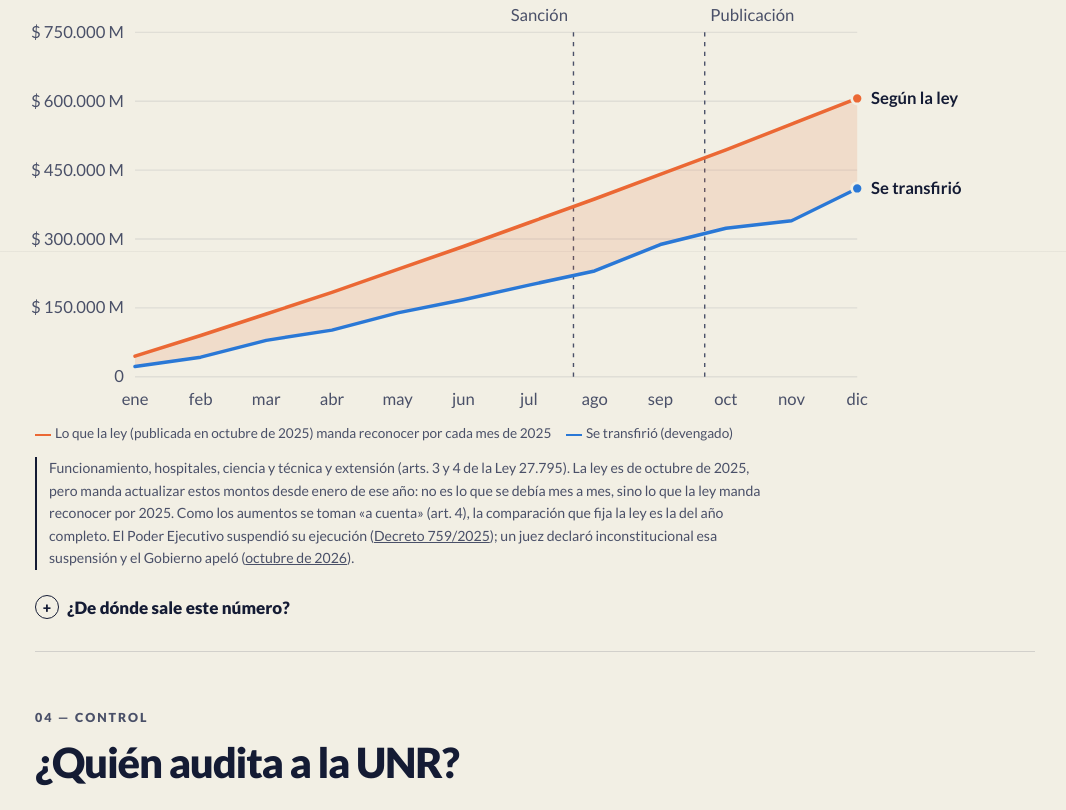
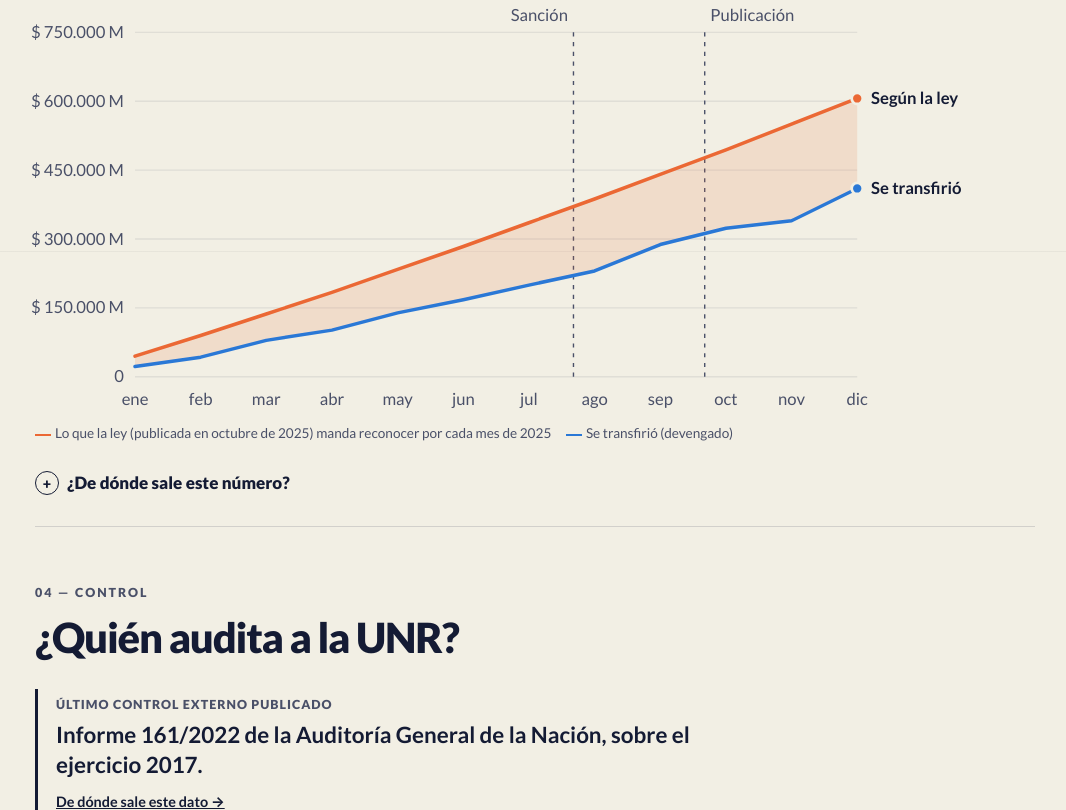
Before and after one commit to francofranzini/unr-transparente, a FastAPI app: page / in a window 1280 px wide. Shown: the part 3749-4559 px from the top of the page, without its empty margins (105-1171 px from the left). Run offline with FastAPI, Linux system fonts and the light colour scheme; some libraries are stand-ins or nearby versions.

Commit message:
Transferencias: sin el párrafo bajo el gráfico; su contenido pasa al artículo
Co-Authored-By: Claude Opus 5.5 <noreply@anthropic.com>

```diff
--- a/app/templates/_seccion_transferencias.html
+++ b/app/templates/_seccion_transferencias.html
@@ -140,22 +140,6 @@
       {% endif %}
     </figure>
 
-    <p class="aviso" data-anio="2025">Funcionamiento, hospitales, ciencia y técnica y extensión (arts. 3 y 4 de la Ley 27.795).
-       La ley es de octubre de 2025, pero manda actualizar estos montos desde enero de ese año: no es lo que se debía
-       mes a mes, sino lo que la ley manda reconocer por 2025. Como los aumentos se toman «a cuenta» (art. 4), la
-       comparación que fija la ley es la del año completo.
-       El Poder Ejecutivo suspendió su ejecución
-       (<a href="{{ evento }}ley-27795-promulgacion" hx-get="{{ evento }}ley-27795-promulgacion" hx-target="#ficha-contenido">Decreto 759/2025</a>);
-       un juez declaró inconstitucional esa suspensión y el Gobierno apeló
-       (<a href="{{ evento }}ley-27795-fallo-fondo" hx-get="{{ evento }}ley-27795-fallo-fondo" hx-target="#ficha-contenido">octubre de 2026</a>).</p>
-    {% if anios|length > 1 %}
-    <p class="aviso" data-anio="{{ actual }}" hidden>Para {{ actual }} la ley no fija cuánto corresponde: los arts. 3 y 4 solo
-       regulan 2025. La referencia en gris aplica a {{ actual }} la misma regla del art. 4 (actualizar cada dos meses por
-       inflación); la ley no lo pide. Va de {{ ej.detalle.ventana_actual }}, el último mes completo.
-       <a href="{{ evento }}estado-ley-27795-octubre-2026" hx-get="{{ evento }}estado-ley-27795-octubre-2026" hx-target="#ficha-contenido">Estado de la ley a octubre de 2026</a>:
-       la ejecución sigue suspendida por el Decreto 759/2025; un juez declaró inconstitucional esa suspensión y el
-       Gobierno apeló.</p>
-    {% endif %}
   </div>
   <script>
   (() => {
@@ -265,6 +249,20 @@
         <p>La ley no dice de qué mes es «el monto». Septiembre es el monto que regía después del aumento de mitad de 2024.
            Partiendo del promedio de todo 2024 ({{ num(ej, "arts34-partida-b") }} por mes), correspondían
            {{ num(ej, "arts34-exigido-b") }}, y lo transferido queda en <span class="rojo">{{ num(ej, "arts34-relacion-b") }}</span>.</p></details>
+      <details class="mas"><summary>¿Por qué 2025, si la ley es de octubre?</summary>
+        <p>Los arts. 3 y 4 mandan actualizar estos montos «desde el 1º de enero hasta el 31 de diciembre de 2025»: es lo
+           que la ley manda reconocer por ese año, no lo que se debía mes a mes. Como los aumentos se toman «a cuenta», la
+           comparación que fija la ley es la del año completo. El Poder Ejecutivo suspendió la ejecución de la ley
+           (<a href="{{ evento }}ley-27795-promulgacion" hx-get="{{ evento }}ley-27795-promulgacion" hx-target="#ficha-contenido">Decreto 759/2025</a>);
+           un juez declaró inconstitucional esa suspensión y el Gobierno apeló
+           (<a href="{{ evento }}ley-27795-fallo-fondo" hx-get="{{ evento }}ley-27795-fallo-fondo" hx-target="#ficha-contenido">octubre de 2026</a>).</p></details>
+      {% if ej.detalle.ventana_actual %}
+      <details class="mas"><summary>¿Y {{ actual }}?</summary>
+        <p>Ninguno de los 10 artículos de la ley fija cuánto corresponde en {{ actual }}: los que hablan de montos (3, 4 y 9)
+           se refieren a 2025. Por eso {{ actual }} va en gris: la referencia aplica la misma regla del art. 4 (actualizar
+           cada dos meses por inflación) y llega hasta {{ ej.detalle.ventana_actual|replace("enero a ", "") }}, el último mes completo.
+           <a href="{{ evento }}estado-ley-27795-octubre-2026" hx-get="{{ evento }}estado-ley-27795-octubre-2026" hx-target="#ficha-contenido">Estado de la ley hoy</a>.</p></details>
+      {% endif %}
       <details class="mas"><summary>Ver la cuenta por bimestre</summary>
         <table class="tabla">
           <thead><tr><th>2025</th><th>Según la ley</th><th>Se transfirió</th></tr></thead>
```
